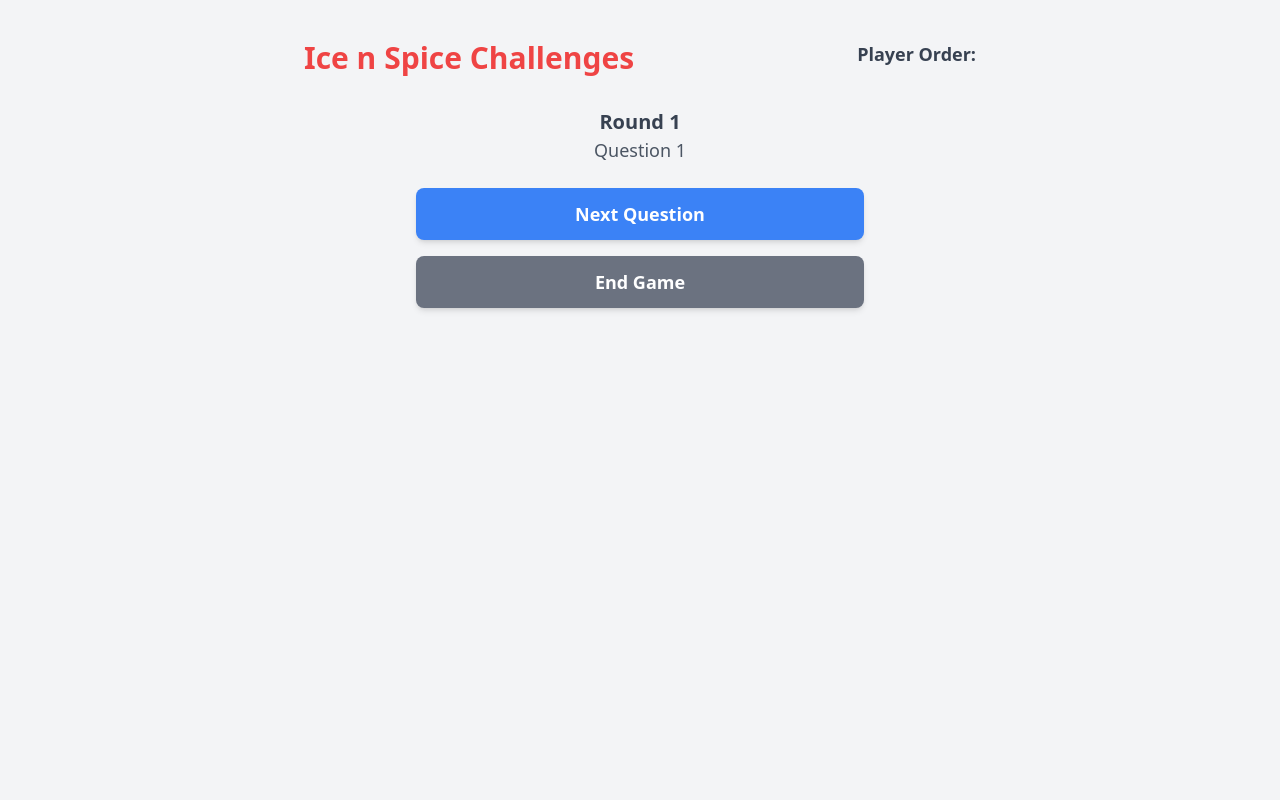
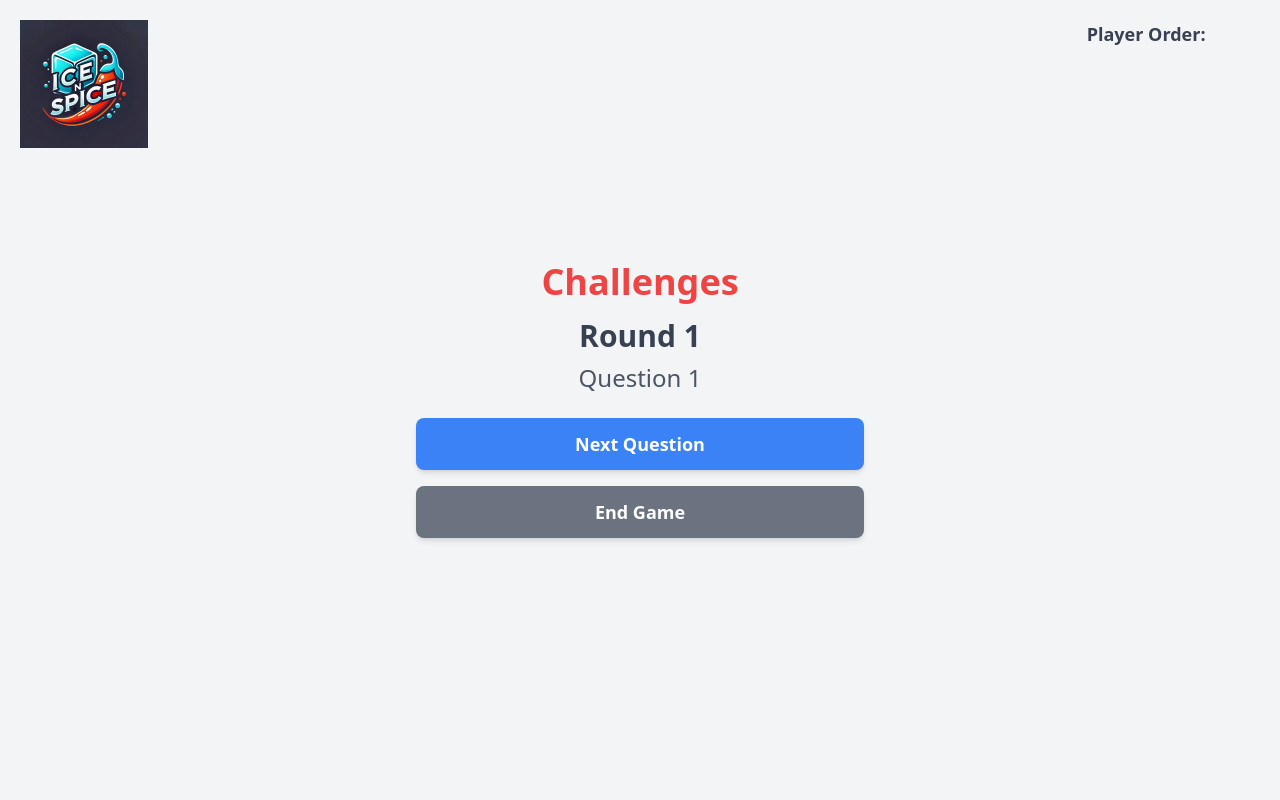
Before and after one commit to Baillie11/IceNSpice, a Flask app: page /gameplay in a window 1280 px wide. Run offline with Flask 3, Linux system fonts and the light colour scheme; some libraries are stand-ins or nearby versions.

Commit message:
Updated gameplay page with three-column layout and improved styling

```diff
--- a/templates/gameplay.html
+++ b/templates/gameplay.html
@@ -3,31 +3,23 @@
 <head>
     <meta charset="UTF-8">
     <meta name="viewport" content="width=device-width, initial-scale=1.0">
-    <title>Ice n Spice - Gameplay</title>
+    <title>Ice n Spice - Challenges</title>
     <script src="https://cdn.tailwindcss.com"></script>
 </head>
 <body class="bg-gray-100 text-gray-800">
 
-    <div class="flex flex-col items-center min-h-screen py-10 px-5">
-        <!-- Header Section -->
-        <div class="flex justify-between w-full max-w-2xl">
-            <h1 class="text-3xl font-bold text-red-500">Ice n Spice Challenges</h1>
-            <!-- Player Order in the Top Right -->
-            <div class="text-right">
-                <h2 class="text-lg font-semibold text-gray-700">Player Order:</h2>
-                <ol class="text-md text-gray-600">
-                    {% for player in players %}
-                        <li>{{ loop.index }}. {{ player.name }}</li>
-                    {% endfor %}
-                </ol>
-            </div>
+    <div class="grid grid-cols-12 min-h-screen">
+        <!-- Column 1 (15% width) -->
+        <div class="col-span-2 flex items-start justify-start p-5">
+            <img src="{{ url_for('static', filename='icenspicelogo.png') }}" alt="Ice n Spice Logo" class="w-24 md:w-32">
         </div>
 
-        <!-- Round & Question Section -->
-        <div class="mt-8 text-center">
-            <h2 class="text-xl font-bold text-gray-700">Round <span id="round-number">1</span></h2>
-            <h3 class="text-lg text-gray-600">Question <span id="question-number">1</span></h3>
-        </div>
+        <!-- Column 2 (Main Content - Challenges) -->
+        <div class="col-span-8 flex flex-col items-center justify-center text-center p-6">
+            <h1 class="text-4xl font-bold text-red-500">Challenges</h1>
+
+            <h2 class="text-3xl font-semibold mt-4 text-gray-700">Round <span id="round-number">1</span></h2>
+            <h3 class="text-2xl mt-2 text-gray-600">Question <span id="question-number">1</span></h3>
 
             <!-- Navigation Buttons -->
             <div class="mt-6 space-y-4 w-full max-w-md">
@@ -39,6 +31,21 @@
                    class="block text-center px-6 py-3 bg-gray-500 text-white font-semibold text-lg rounded-lg shadow-md hover:bg-gray-600 transition-all">
                     End Game
                 </a>
+            </div>
+        </div>
+
+        <!-- Column 3 (15% width - Player List) -->
+        <div class="col-span-2 flex flex-col items-start justify-start p-5">
+            <h2 class="text-lg font-semibold text-gray-700 mb-2">Player Order:</h2>
+            <div class="text-left">
+                {% for player in players %}
+                    {% if loop.first %}
+                        <p class="text-2xl font-bold text-red-600">{{ player.name }}</p>
+                    {% else %}
+                        <p class="text-lg text-gray-800">{{ player.name }}</p>
+                    {% endif %}
+                {% endfor %}
+            </div>
         </div>
     </div>
 
```
Lines whose indentation alone changed are shown as unchanged.
